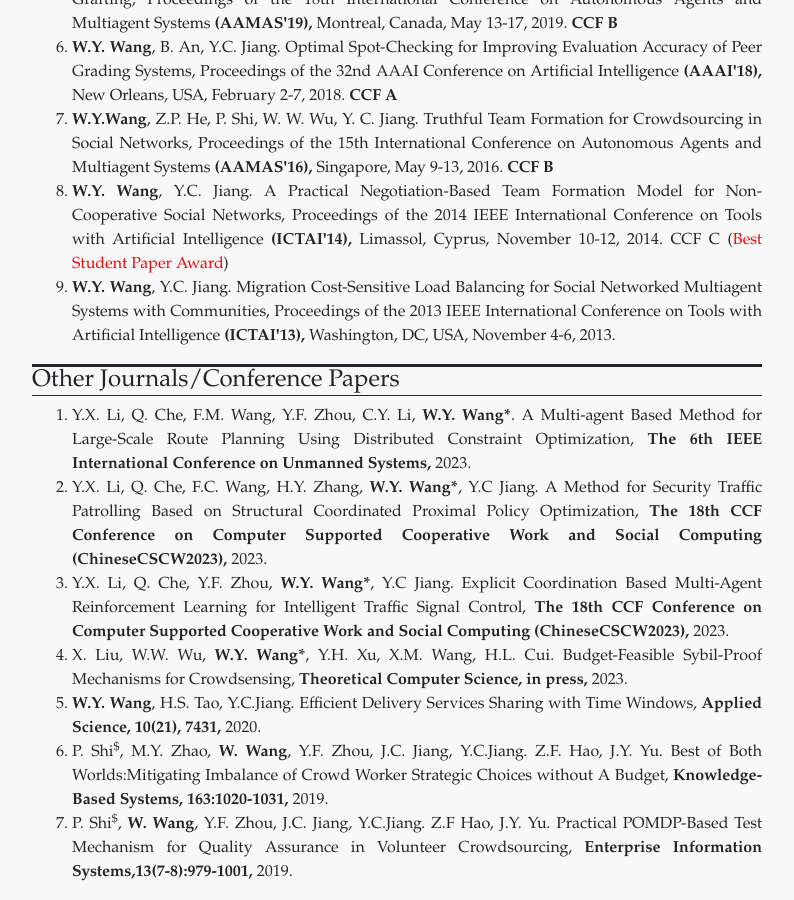
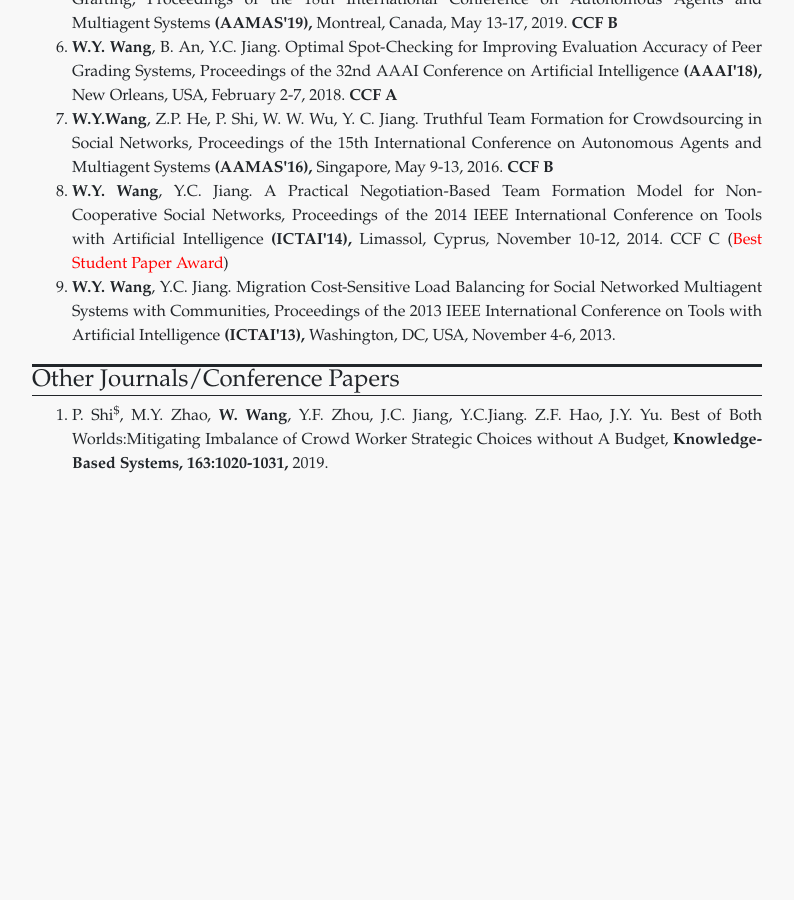
Before and after one commit to wanyuanwang/wanyuanwang.github.io, a Jekyll site: the page built from publications.html, in a window 1280 px wide and 900 px high, scrolled down 1830 px. Shown: the whole window, without its empty margins (243-1037 px from the left). Built offline with Jekyll 4.4.1, drawn with Linux system fonts in a browser that asks for light colours; after the commit the page ends 2322 px from its top, so only the background shows below that.

Commit message:
Update other_journal_papers.yml

```diff
--- a/_data/other_journal_papers.yml
+++ b/_data/other_journal_papers.yml
@@ -1,34 +1,4 @@
-- authors:  Y.X. Li, Q. Che, F.M. Wang, Y.F. Zhou, C.Y. Li, <b>W.Y. Wang*</b>.
-  title: A Multi-agent Based Method for Large-Scale Route Planning Using Distributed Constraint Optimization,
-  journal: The 6th IEEE International Conference on Unmanned Systems,
-  date: 2023.
-
-- authors: Y.X. Li, Q. Che, F.C. Wang, H.Y. Zhang, <b>W.Y. Wang*</b>, Y.C Jiang.
-  title: A Method for Security Traffic Patrolling Based on Structural Coordinated Proximal Policy Optimization,
-  journal: The 18th CCF Conference on Computer Supported Cooperative Work and Social Computing (ChineseCSCW2023),
-  date: 2023.
-
-- authors: Y.X. Li, Q. Che, Y.F. Zhou, <b>W.Y. Wang*</b>, Y.C Jiang.
-  title: Explicit Coordination Based Multi-Agent Reinforcement Learning for Intelligent Traffic Signal Control,
-  journal: The 18th CCF Conference on Computer Supported Cooperative Work and Social Computing (ChineseCSCW2023),
-  date: 2023.
-
-- authors: X. Liu, W.W. Wu, <b>W.Y. Wang*</b>, Y.H. Xu, X.M. Wang, H.L. Cui.
-  title: Budget-Feasible Sybil-Proof Mechanisms for Crowdsensing,
-  journal: Theoretical Computer Science, in press,
-  date: 2023.
-
-- authors: <b>W.Y. Wang</b>, H.S. Tao, Y.C.Jiang.
-  title: Efficient Delivery Services Sharing with Time Windows,
-  journal: Applied Science, 10(21), 7431,
-  date: 2020.
-
 - authors: P. Shi<sup>$</sup>, M.Y. Zhao, <b>W. Wang</b>, Y.F. Zhou, J.C. Jiang, Y.C.Jiang. Z.F. Hao, J.Y. Yu.
   title: Best of Both Worlds:Mitigating Imbalance of Crowd Worker Strategic Choices without A Budget,
   journal: Knowledge-Based Systems, 163:1020-1031,
   date: 2019.
-
-- authors: P. Shi<sup>$</sup>,<b> W. Wang</b>, Y.F. Zhou, J.C. Jiang, Y.C.Jiang. Z.F Hao, J.Y. Yu.
-  title: Practical POMDP-Based Test Mechanism for Quality Assurance in Volunteer Crowdsourcing,
-  journal: Enterprise Information Systems,13(7-8):979-1001,
-  date: 2019.
```
